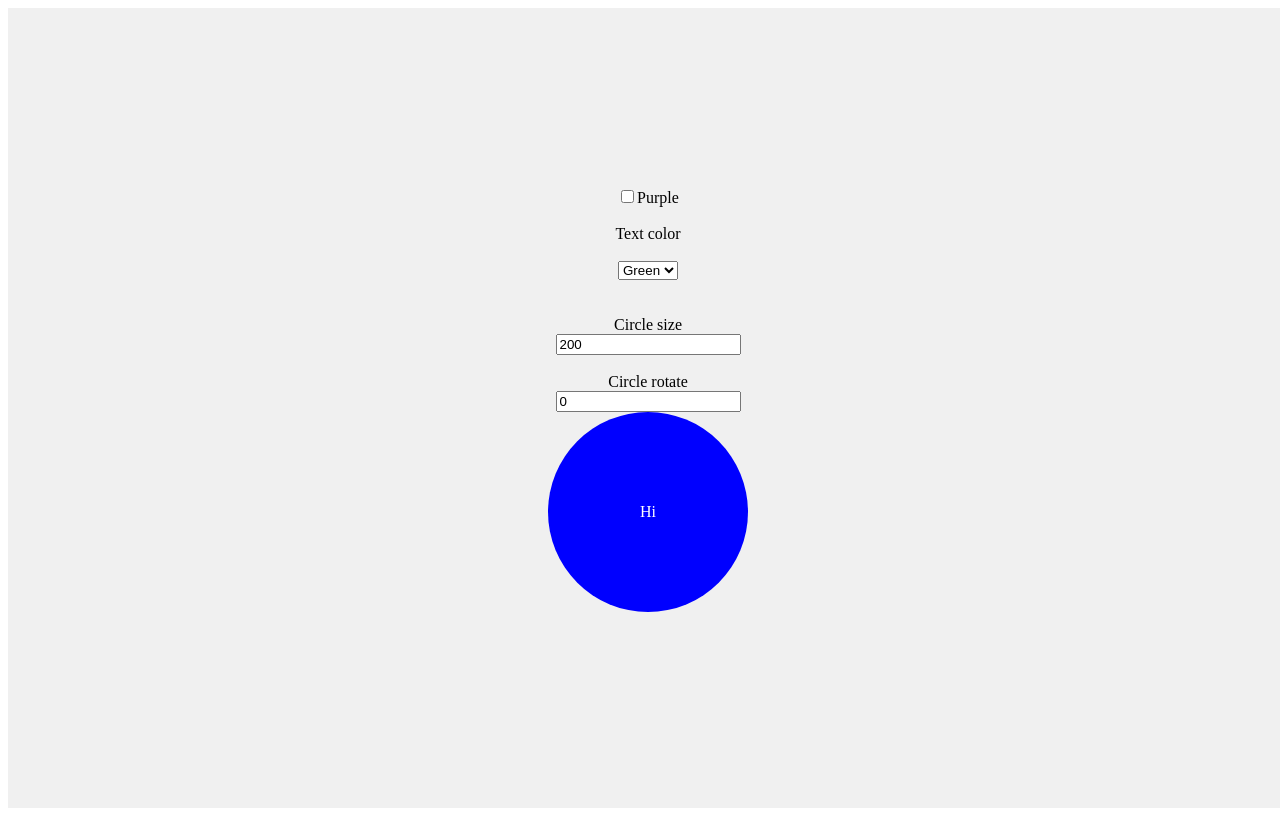
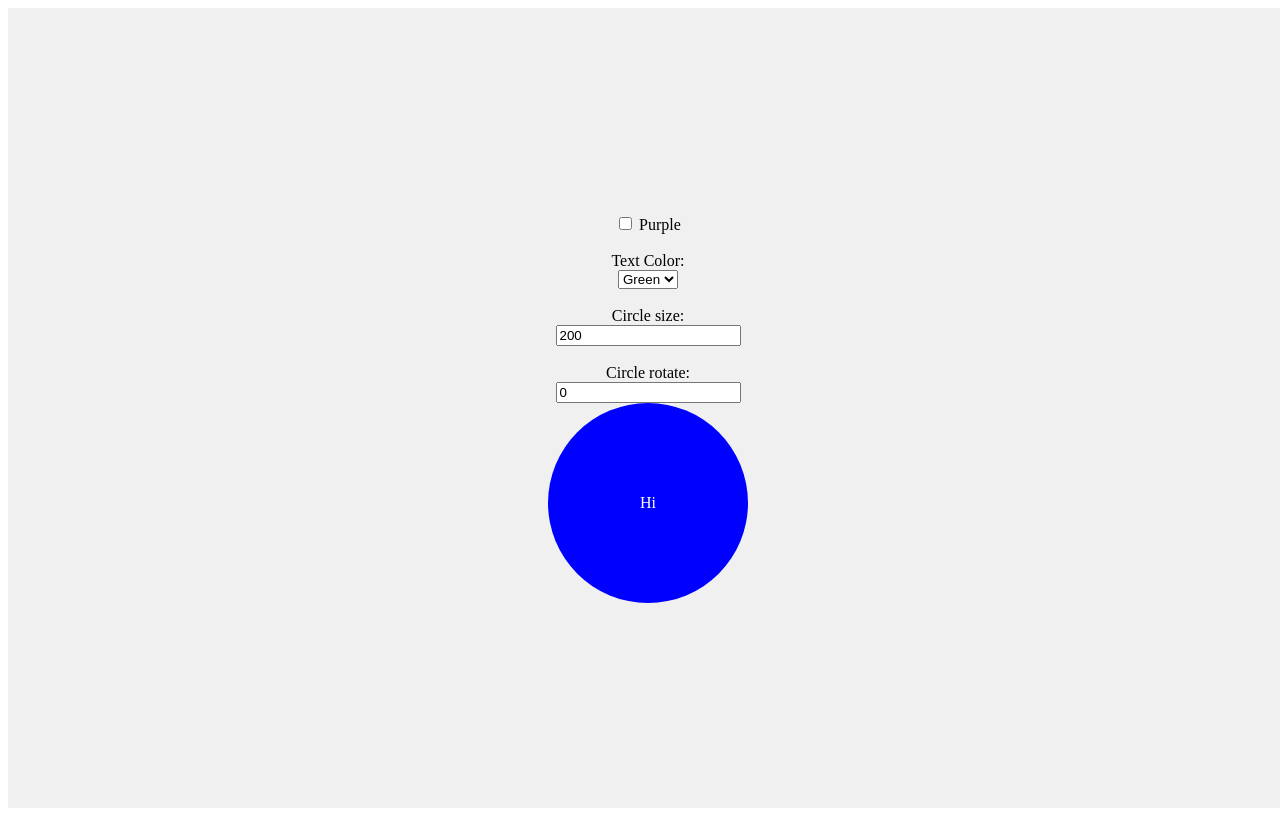
Before and after one commit to AstolfoNS/first-vue-project, a Vue app: page / in a window 1280 px wide. Built offline with nearby package versions, Linux system fonts and the light colour scheme.

Commit message:
简单的vue脚手架的学习

```diff
--- a/src/App.vue
+++ b/src/App.vue
@@ -1,17 +1,17 @@
 <template>
   <div class="container">
-    <TogglePurple @toggle-purple="togglePurple" />
-    <br />
+    <TogglePurple @toggle-purple="togglePurple"> Purple </TogglePurple>
 
-    <ChoseTextColor @change-text-color="changeTextColor" />
-    <br />
+    <ChoseTextColor @change-text-color="changeTextColor">
+      <label>Text Color:</label>
+    </ChoseTextColor>
 
     <CircleChange @change-circle="changeCircleSize" :param="size">
-      Circle size
+      <label>Circle size:</label>
     </CircleChange>
 
     <CircleChange @change-circle="changeCircleAngle" :param="angle">
-      Circle rotate
+      <label>Circle rotate:</label>
     </CircleChange>
 
     <Circle
--- a/src/components/ChoseTextColor.vue
+++ b/src/components/ChoseTextColor.vue
@@ -1,7 +1,7 @@
 <template>
-  <label>Text color</label>
+  <br />
 
-  <br />
+  <slot />
 
   <select @change="(event) => $emit('change-text-color', event.target.value)">
     <option value="green">Green</option>
--- a/src/components/TogglePurple.vue
+++ b/src/components/TogglePurple.vue
@@ -1,7 +1,11 @@
 <template>
-  <label
-    ><input type="checkbox" @change="$emit('toggle-purple')" />Purple</label
-  >
+  <br />
+
+  <label>
+    <input type="checkbox" @change="$emit('toggle-purple')" />
+
+    <slot />
+  </label>
 </template>
 
 <script>
```
